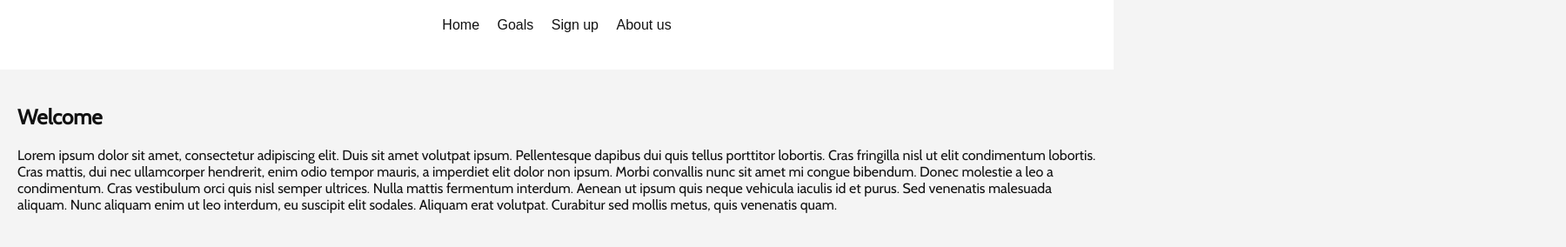
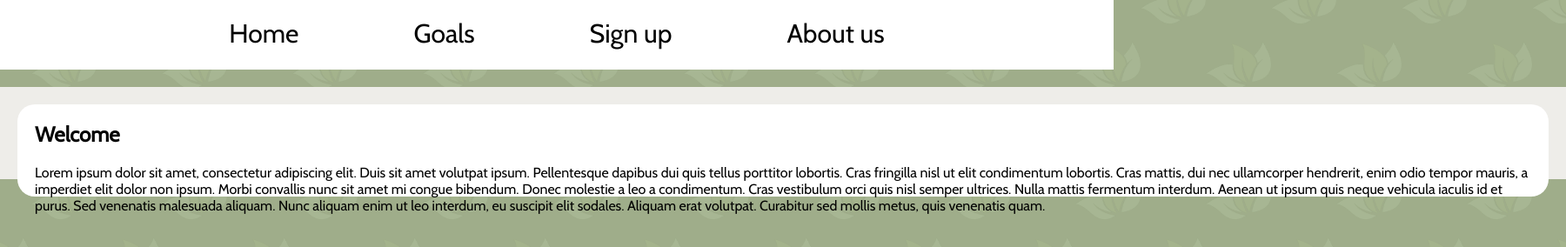
Before and after one commit to AdamHewitt707/web-dev-nsg, a plain HTML site: page index.html in a window 1280 px wide. Shown: the whole page at 87% size, 1800 px wide, since content can reach past the window. Drawn offline with Linux system fonts and the light colour scheme.

Commit message:
Update main-style.css
Restored main-style.css to bring back my old features, kept some of the new changes too

```diff
--- a/main-style.css
+++ b/main-style.css
@@ -36,7 +36,43 @@ nav ul {
 nav ul li {
     list-style: none;
     display: inline;
-    padding: 8px;
+    margin-left: 5%;
+    margin-right: 5%;
+    margin-top: auto;
+    margin-bottom: auto;
+    font-family: cabin-regular;
+    font-weight: 500;
+    font-size: 30px;
+}
+
+body {
+    margin: 0;
+    background-color: #9FAD8A;
+    background-image:
+        url("/assets/images/nsg-icon.png"),
+        url("/assets/images/nsg-icon.png");
+    background-repeat: repeat;
+    background-position:
+    0 0,
+    225px 225px;
+    background-size: 150px;
+}
+
+main {
+    margin-left: auto;
+    margin-right: auto;
+    margin-top: 0;
+    margin-bottom: auto;
+    width: 1800px;
+    background-color: #EEEDE9;
+}
+
+section {
+    background-color: #FFFFFF;
+    border-radius: 20px;
+    position: relative;
+    margin: 20px;
+    top: 20px;
 }
 
 /*---------------------------------------Chalak about-us .CSS -------------------------------------------------------------*/
@@ -46,14 +82,4 @@ nav ul li {
    padding: 0;
 }
 
-body {
-    font-family: Arial, helvetica, sans-serif;
-    background: #f4f4f4; /* adding random color cba to look at the sylesheet pretation*/
-    color: #111;
-}
-
-
-
-
-
 /*---------------------------------------Chalak about-us .CSS -------------------------------------------------------------*/
```
